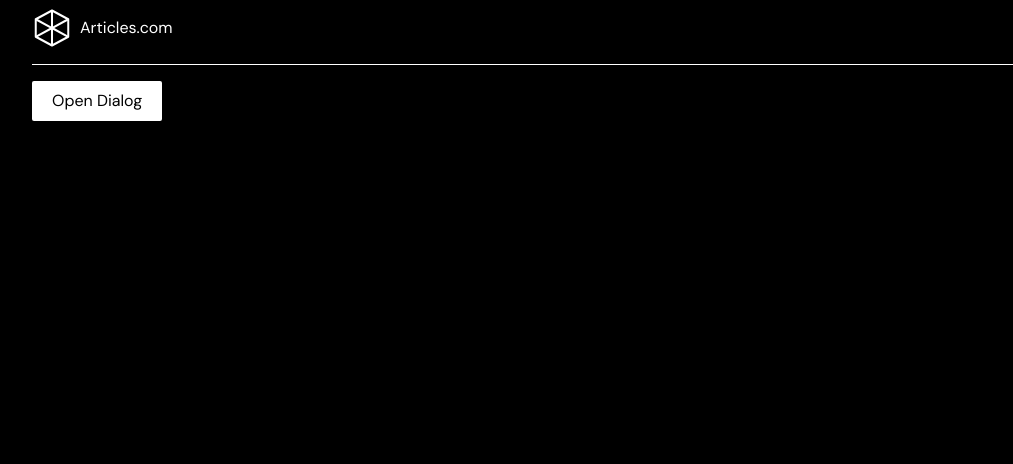
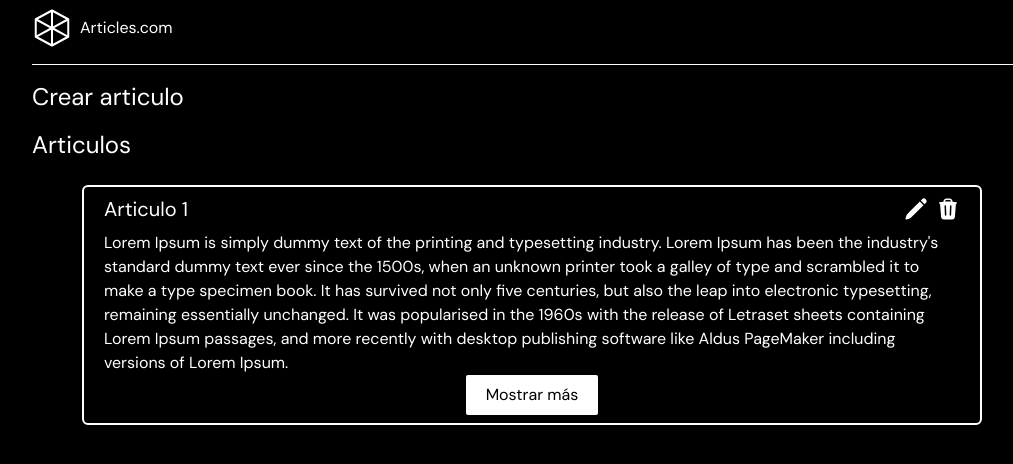
Before and after one commit to diegosanchezp/lab2-ati2, a React (Vite) app in the folder frontend/: page / in a window 1280 px wide. Shown: the top 464 px of the page, without its empty margins (108-1121 px from the left). Built offline with nearby package versions, Linux system fonts and the light colour scheme.

Commit message:
feat: article list

```diff
--- a/frontend/src/App.css
+++ b/frontend/src/App.css
@@ -2,3 +2,10 @@
    max-width: 1000px;
    margin: 0 auto;
 }
+
+.articleSection{
+   display: flex;
+   flex-direction: column;
+   width: 90%;
+   margin: 0 auto;
+}
--- a/frontend/src/App.tsx
+++ b/frontend/src/App.tsx
@@ -4,6 +4,16 @@ import './App.css'
 import { Dialog } from '@headlessui/react';
 import {Button} from "components/Button";
 import logo from "assets/logo.svg";
+import {PencilIcon, TrashIcon} from "@heroicons/react/24/solid";
+
+function Title(props: {children: React.ReactNode}){
+  const {children} = props;
+  return (
+    <h2 className="text-2xl my-4">
+      {children}
+    </h2>
+  )
+}
 
 function App() {
 
@@ -22,6 +32,7 @@ function App() {
     console.log("delete me");
   }
 
+  const iconStyle = "text-white h-6 w-6";
   return (
     <div className="App">
       <nav className="border-b border-white pb-4 mt-2 mb-4">
@@ -36,6 +47,36 @@ function App() {
           </li>
         </ul>
       </nav>
+
+      <section className="my-2">
+        <Title>Crear articulo</Title>
+      </section>
+      <section>
+        <Title>Articulos</Title>
+        <div className="articleSection">
+          <article className="flex flex-col py-2 px-5 border-2 border-white border-solid rounded-md my-2">
+            <div className="flex mb-2 justify-between">
+              <header className="text-xl">Articulo 1</header>
+              <div className="flex gap-2">
+                <button>
+                  <PencilIcon className={`${iconStyle}`}/>
+                </button>
+                <button
+                    onClick={() => toggleDialog("deleteArticle", true)}
+                >
+                  <TrashIcon
+                    className={`${iconStyle}`}/>
+                </button>
+              </div>
+            </div>
+            <p>Lorem Ipsum is simply dummy text of the printing and typesetting industry. Lorem Ipsum has been the industry's standard dummy text ever since the 1500s, when an unknown printer took a galley of type and scrambled it to make a type specimen book. It has survived not only five centuries, but also the leap into electronic typesetting, remaining essentially unchanged. It was popularised in the 1960s with the release of Letraset sheets containing Lorem Ipsum passages, and more recently with desktop publishing software like Aldus PageMaker including versions of Lorem Ipsum.</p>
+            <div className="center-h">
+              <Button>Mostrar más</Button>
+            </div>
+          </article>
+        </div>
+      </section>
+
       <GenericDialog
         open={openDialogs.deleteArticle}
         title="Borrar articulo 1"
@@ -53,7 +94,6 @@ function App() {
 
 
       </GenericDialog>
-      <Button onClick={() => toggleDialog("deleteArticle", true)} className="">Open Dialog</Button>
     </div>
   )
 }
```
